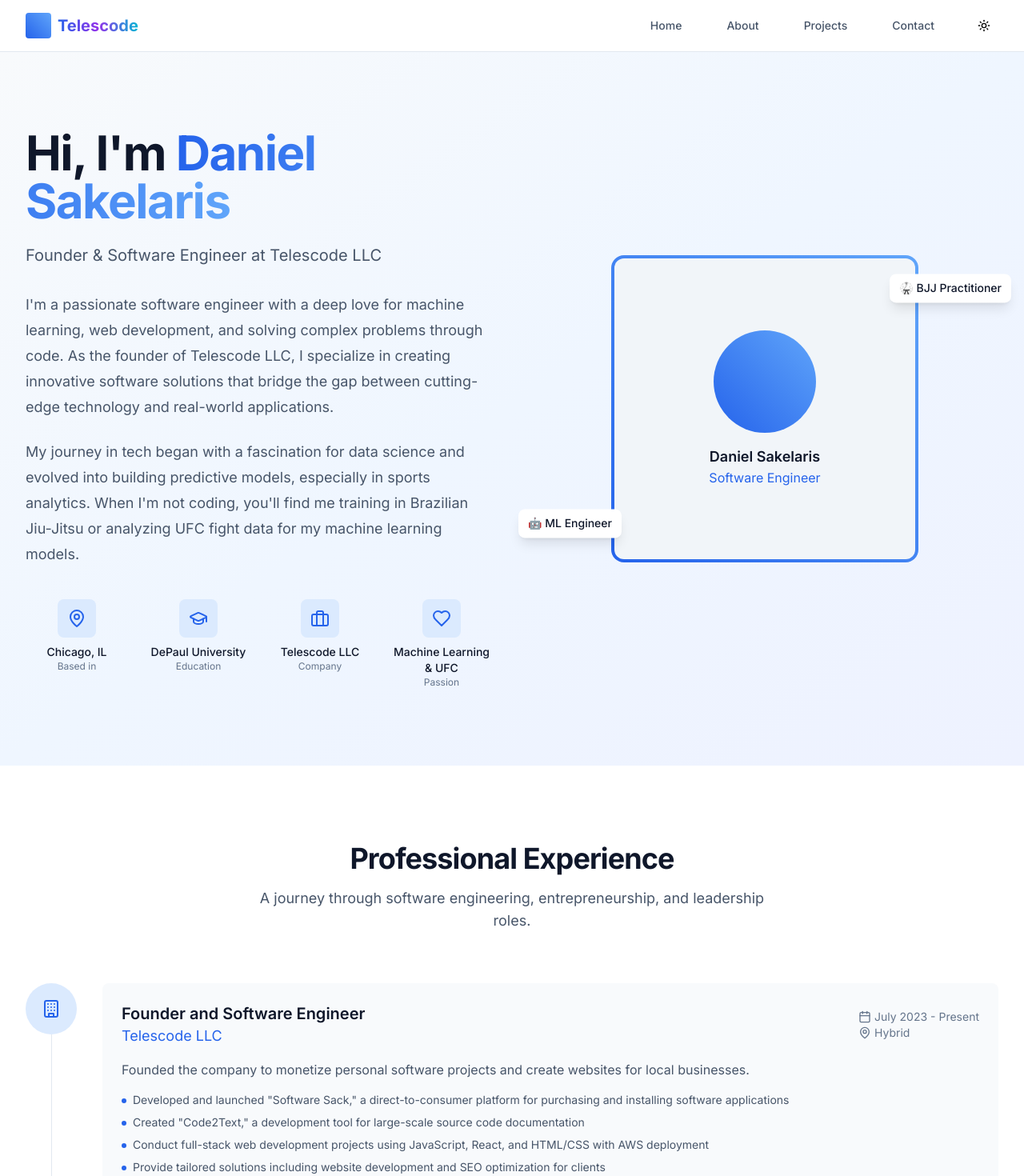
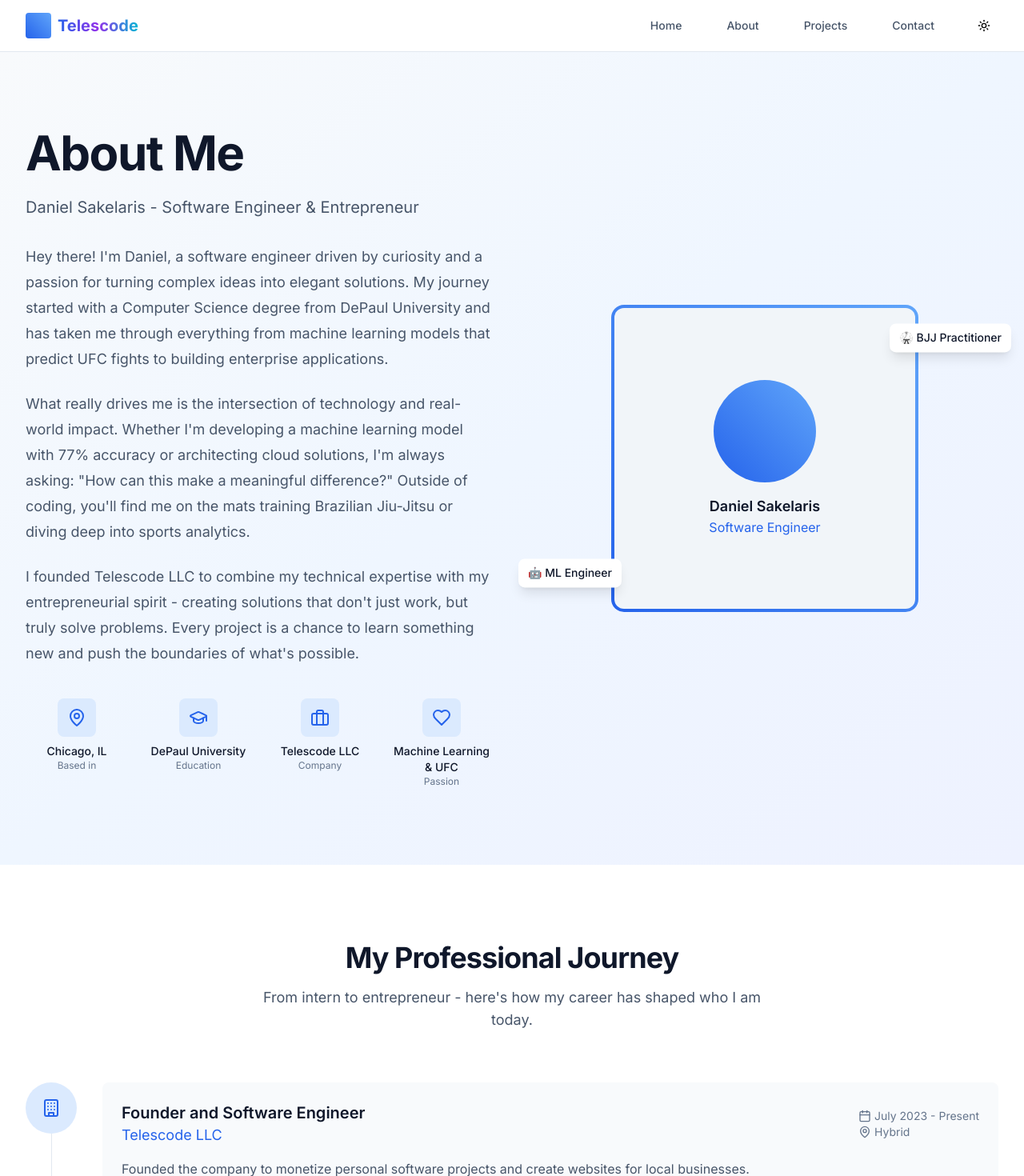
Before and after one commit to gdsakelaris/Telescode-Website, a Next.js app: page /about in a window 1280 px wide. Shown: the top 1470 px of the page at 80% size. Built offline with nearby package versions, Linux system fonts and the light colour scheme.

Commit message:
small changes

```diff
--- a/app/about/page.tsx
+++ b/app/about/page.tsx
@@ -5,9 +5,9 @@ import { Experience } from "@/components/sections/experience";
 import { Skills } from "@/components/sections/skills";
 
 export const metadata: Metadata = {
-	title: "About Daniel Sakelaris",
+	title: "About Me - Daniel Sakelaris",
 	description:
-		"Learn about Daniel Sakelaris, founder of Telescode LLC and software engineer specializing in machine learning and web development.",
+		"Get to know Daniel Sakelaris personally - my journey, passions, background, and what drives me as a software engineer and entrepreneur.",
 };
 
 export default function AboutPage() {
--- a/components/footer.tsx
+++ b/components/footer.tsx
@@ -21,23 +21,29 @@ const socialLinks = [
 
 const footerLinks = {
 	Company: [
-		{ name: "About", href: "/about" },
-		{ name: "Projects", href: "/projects" },
-		{ name: "Blog", href: "/blog" },
-		{ name: "Contact", href: "/contact" },
+		{ name: "About", href: "/#about" },
+		{ name: "Projects", href: "/#projects" },
+		{ name: "Blog", href: "/#blog" },
+		{ name: "Contact", href: "/#contact" },
 	],
 	Services: [
-		{ name: "Web Development", href: "/services/web" },
-		{ name: "Mobile Apps", href: "/services/mobile" },
-		{ name: "Consulting", href: "/services/consulting" },
-		{ name: "Maintenance", href: "/services/maintenance" },
+		{ name: "Web Development", href: "/#contact" },
+		{ name: "Mobile Apps", href: "/#contact" },
+		{ name: "Consulting", href: "/#contact" },
+		{ name: "Maintenance", href: "/#contact" },
 	],
-	Resources: [
-		{ name: "Documentation", href: "/docs" },
-		{ name: "Blog", href: "/blog" },
-		{ name: "Case Studies", href: "/case-studies" },
-		{ name: "Open Source", href: "/open-source" },
-	],
+	// Services: [
+	// 	{ name: "Web Development", href: "/services/web" },
+	// 	{ name: "Mobile Apps", href: "/services/mobile" },
+	// 	{ name: "Consulting", href: "/services/consulting" },
+	// 	{ name: "Maintenance", href: "/services/maintenance" },
+	// ],
+	// Resources: [
+	// 	{ name: "Documentation", href: "/docs" },
+	// 	{ name: "Blog", href: "/blog" },
+	// 	{ name: "Case Studies", href: "/case-studies" },
+	// 	{ name: "Open Source", href: "/open-source" },
+	// ],
 };
 
 export function Footer() {
--- a/components/sections/about-hero.tsx
+++ b/components/sections/about-hero.tsx
@@ -23,31 +23,32 @@ export function AboutHero() {
 						transition={{ duration: 0.5 }}
 					>
 						<h1 className="text-4xl font-bold tracking-tight text-gray-900 dark:text-white sm:text-5xl lg:text-6xl">
-							Hi, I'm{" "}
-							<span className="bg-gradient-to-r from-primary-600 to-primary-400 bg-clip-text text-transparent">
-								Daniel Sakelaris
-							</span>
+							About Me
 						</h1>
 
 						<p className="mt-6 text-xl text-gray-600 dark:text-gray-300">
-							Founder & Software Engineer at Telescode LLC
+							Daniel Sakelaris - Software Engineer & Entrepreneur
 						</p>
 
 						<div className="mt-8 prose prose-lg text-gray-600 dark:text-gray-300">
 							<p>
-								I'm a passionate software engineer with a deep love for machine
-								learning, web development, and solving complex problems through
-								code. As the founder of Telescode LLC, I specialize in creating
-								innovative software solutions that bridge the gap between
-								cutting-edge technology and real-world applications.
+								Hey there! I'm Daniel, a software engineer driven by curiosity and a passion for turning
+								complex ideas into elegant solutions. My journey started with a Computer Science degree
+								from DePaul University and has taken me through everything from machine learning models
+								that predict UFC fights to building enterprise applications.
 							</p>
 
 							<p>
-								My journey in tech began with a fascination for data science and
-								evolved into building predictive models, especially in sports
-								analytics. When I'm not coding, you'll find me training in
-								Brazilian Jiu-Jitsu or analyzing UFC fight data for my machine
-								learning models.
+								What really drives me is the intersection of technology and real-world impact. Whether
+								I'm developing a machine learning model with 77% accuracy or architecting cloud solutions,
+								I'm always asking: "How can this make a meaningful difference?" Outside of coding,
+								you'll find me on the mats training Brazilian Jiu-Jitsu or diving deep into sports analytics.
+							</p>
+
+							<p>
+								I founded Telescode LLC to combine my technical expertise with my entrepreneurial spirit -
+								creating solutions that don't just work, but truly solve problems. Every project is a
+								chance to learn something new and push the boundaries of what's possible.
 							</p>
 						</div>
 
--- a/components/sections/education.tsx
+++ b/components/sections/education.tsx
@@ -58,11 +58,11 @@ export function Education() {
 					viewport={{ once: true }}
 				>
 					<h2 className="text-3xl font-bold tracking-tight text-gray-900 dark:text-white sm:text-4xl">
-						Education
+						My Educational Background
 					</h2>
 					<p className="mx-auto mt-4 max-w-2xl text-lg text-gray-600 dark:text-gray-300">
-						Academic foundation in computer science and business, with honors
-						recognition and leadership experience.
+						How my academic journey shaped my technical foundation and
+						leadership skills.
 					</p>
 				</motion.div>
 
--- a/components/sections/experience.tsx
+++ b/components/sections/experience.tsx
@@ -92,11 +92,10 @@ export function Experience() {
 					viewport={{ once: true }}
 				>
 					<h2 className="text-3xl font-bold tracking-tight text-gray-900 dark:text-white sm:text-4xl">
-						Professional Experience
+						My Professional Journey
 					</h2>
 					<p className="mx-auto mt-4 max-w-2xl text-lg text-gray-600 dark:text-gray-300">
-						A journey through software engineering, entrepreneurship, and
-						leadership roles.
+						From intern to entrepreneur - here's how my career has shaped who I am today.
 					</p>
 				</motion.div>
 
--- a/components/sections/minimalist-hero.tsx
+++ b/components/sections/minimalist-hero.tsx
@@ -45,7 +45,7 @@ export function MinimalistHero() {
 						animate={{ opacity: 1, y: 0 }}
 						transition={{ duration: 0.8, delay: 0.4 }}
 					>
-						<Link href="/projects">
+						<Link href="#projects">
 							<Button
 								size="xl"
 								className="px-8 py-4 bg-gradient-to-r from-primary-600 to-purple-600 text-white rounded-full hover:shadow-lg hover:scale-105 transition-all duration-300 animate-pulse"
@@ -53,7 +53,7 @@ export function MinimalistHero() {
 								View Projects
 							</Button>
 						</Link>
-						<Link href="/contact">
+						<Link href="#contact">
 							<Button
 								variant="outline"
 								size="xl"
--- a/components/sections/skills.tsx
+++ b/components/sections/skills.tsx
@@ -147,11 +147,11 @@ export function Skills() {
 					viewport={{ once: true }}
 				>
 					<h2 className="text-3xl font-bold tracking-tight text-gray-900 dark:text-white sm:text-4xl">
-						Technical Skills
+						What I Work With
 					</h2>
 					<p className="mx-auto mt-4 max-w-2xl text-lg text-gray-600 dark:text-gray-300">
-						A comprehensive toolkit spanning machine learning, web development,
-						cloud technologies, and more.
+						The technologies and tools I've mastered throughout my journey as a
+						developer.
 					</p>
 				</motion.div>
 
@@ -221,11 +221,11 @@ export function Skills() {
 				>
 					<div className="text-center">
 						<h3 className="text-2xl font-bold tracking-tight text-gray-900 dark:text-white">
-							Personality & Strengths
+							Who I Am Beyond Code
 						</h3>
 						<p className="mx-auto mt-4 max-w-2xl text-lg text-gray-600 dark:text-gray-300">
-							Understanding the person behind the code through personality
-							assessments and core strengths.
+							My personality traits and strengths that shape how I approach
+							problems and work with others.
 						</p>
 					</div>
 
```
